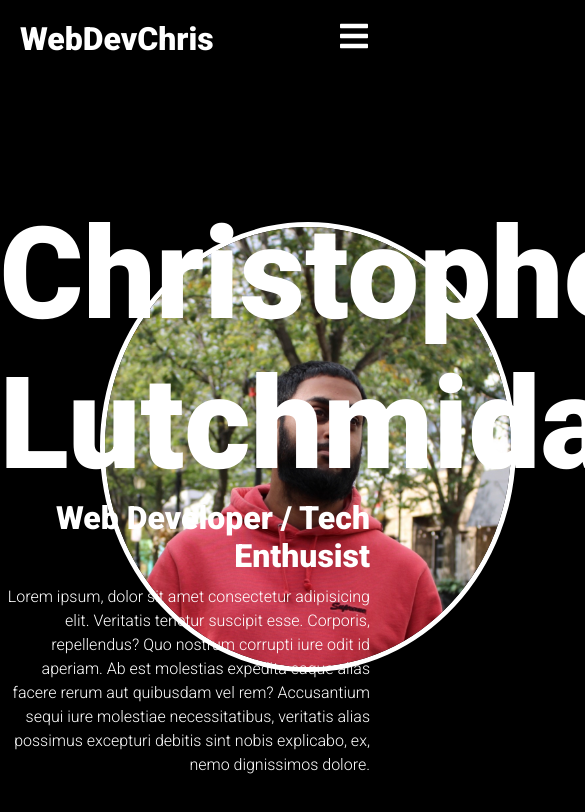
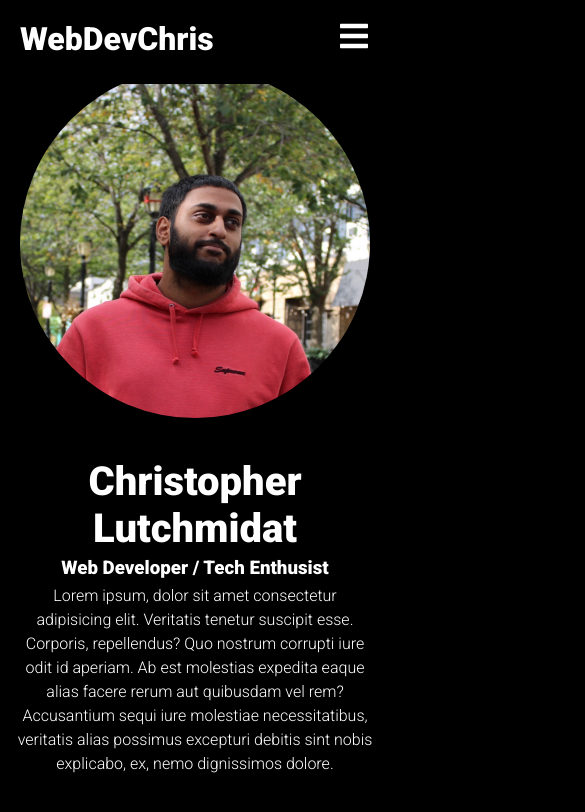
Before and after one commit to WebDevChris1/portfolio-website, a React (Create React App) app: page / in a window 390 px wide. Shown: the top 812 px of the page, 585 px wide, since content can reach past the window. Built offline with nearby package versions, Linux system fonts and the light colour scheme.

Commit message:
home: started media queries

```diff
--- a/src/components/pages/Home/home.styles.js
+++ b/src/components/pages/Home/home.styles.js
@@ -1,23 +1,50 @@
 import styled from "styled-components";
 
 export const Wrapper = styled.div`
-  height: 95vh;
-  /* border: 1px solid blue; */
+  /* border: 1px solid red; */
+  height: 100vh;
   display: flex;
-  align-items: flex-end;
-  position: relative;
+  justify-content: center;
+  align-items: center;
+  flex-direction: column;
+  gap: 40px;
+  padding: 15px;
+  position: absolute;
+
+  @media screen and (min-width: 800px) {
+    width: 100vw;
+    flex-direction: row;
+  }
 `;
 
 export const Content = styled.div`
-  /* border: 1px solid green; */
-  width: 95%;
-  position: absolute;
-  bottom: 25px;
-  right: 20px;
+  /* border: 1px solid blue; */
+  display: flex;
+  flex-direction: column;
+  gap: 5px;
+  text-align: center;
 
   h2 {
-    font-size: 8rem;
+    font-size: 2.5rem;
+  }
+
+  br {
+    display: none;
+  }
+
+  @media screen and (min-width: 800px) {
+    /* border: 1px solid green; */
+    width: 100vw;
+    align-self: flex-end;
+    margin-bottom: 20px;
+
+    h2 {
+      font-size: 9vw;
       text-align: right;
+    }
+
+    br {
+      display: inline;
     }
 
     h3 {
@@ -30,13 +57,21 @@ export const Content = styled.div`
       text-align: right;
       margin-top: 10px;
     }
+  }
 `;
 
 export const Image = styled.img`
-  border: 5px solid white;
+  height: 350px;
+  width: 350px;
+  border-radius: 50%;
+
+  @media screen and (min-width: 800px) {
+    /* border: 5px solid white; */
     width: 450px;
     height: 450px;
     border-radius: 50%;
-  margin-left: 100px;
-  margin-bottom: 130px;
+    position: absolute;
+    left: 5%;
+    margin: 0 50px;
+  }
 `;
--- a/src/components/pages/Home/index.js
+++ b/src/components/pages/Home/index.js
@@ -1,14 +1,16 @@
 import React from "react";
 import { Wrapper, Content, Image } from "./home.styles";
 import selfie from "./images/me.jpeg";
+import useWindowDimension from "./../../../helpers/useWindowDimension";
 
 const Home = () => {
   return (
     <Wrapper>
       <Image src={selfie} />
+
       <Content>
         <h2>
-          Christopher <br /> Lutchmidat
+          Christopher <br className="line-break" /> Lutchmidat
         </h2>
         <h3>Web Developer / Tech Enthusist</h3>
         <p>
```
Lines whose indentation alone changed are shown as unchanged.
